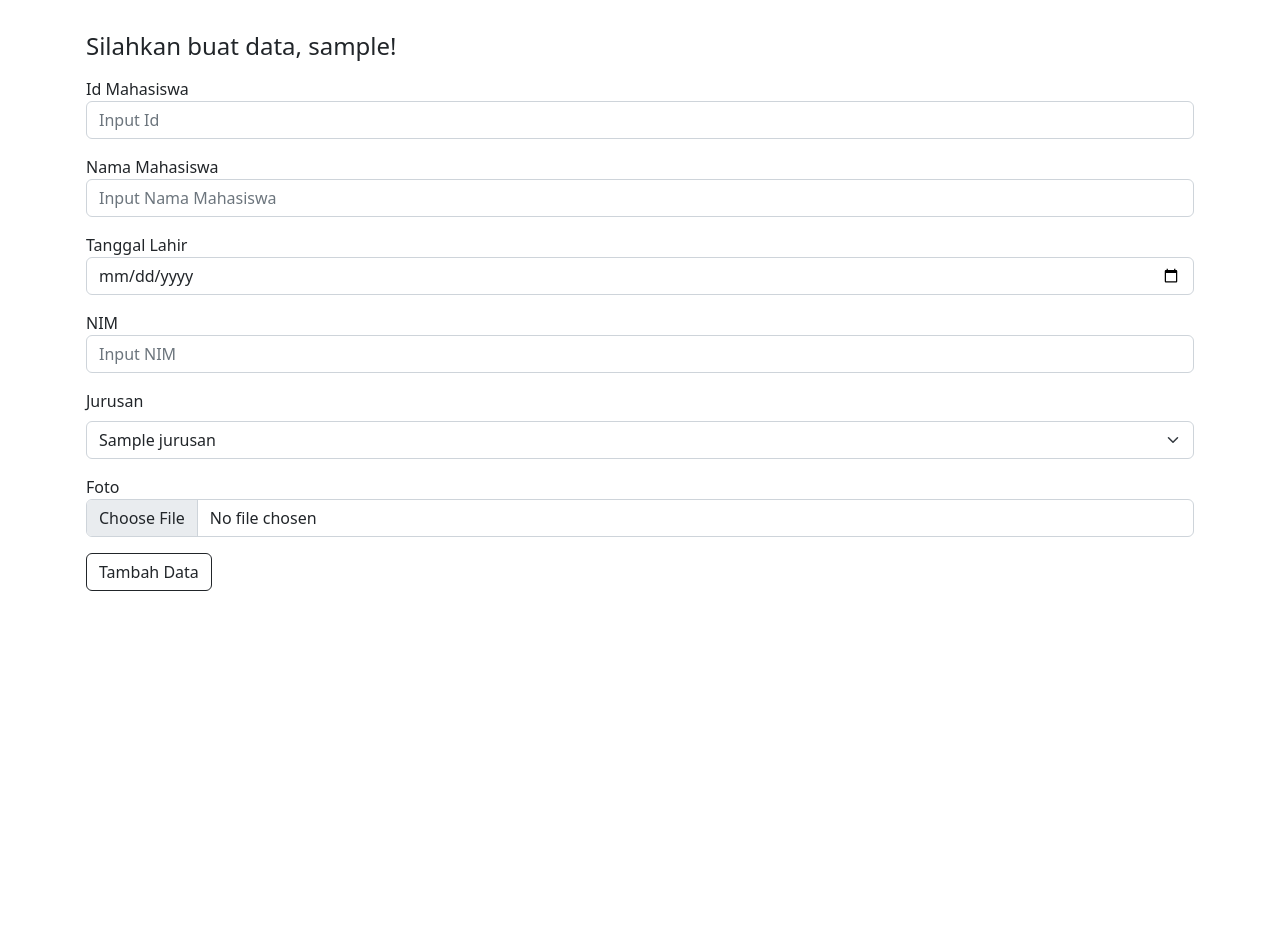
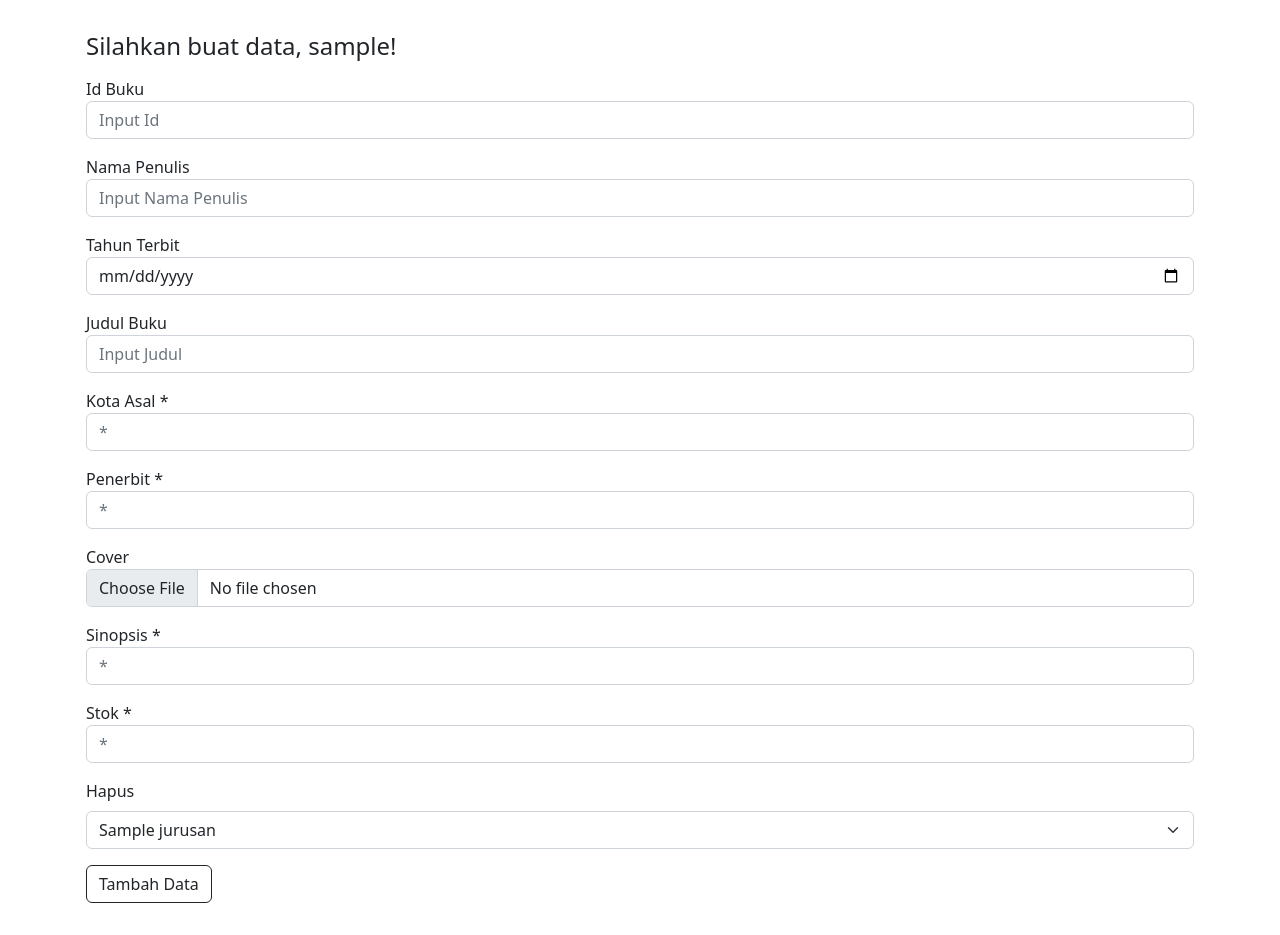
Before and after one commit to handimanny/kelompok13, a PHP site: page /buat.php in a window 1280 px wide. Shown: the part 70-1005 px from the top of the page. Before the commit the page ends 661 px from the top, so only its background shows below. Run offline with PHP 8.4, Linux system fonts and the light colour scheme; the visitor is signed in with stand-in values (Sample User, id 1); tables that the repository leaves empty or names only in its code hold one stand-in row (values such as "Sample post").

Commit message:
perbarui13

```diff
--- a/buat.php
+++ b/buat.php
@@ -5,12 +5,11 @@ include_once("config.php");
 session_start();
 
 if(!isset($_SESSION['username'])){
-  header("Location: admin.php");
+  header("Location: halaman.php");
 }
 
-// akses penguna tertentu
 if($_SESSION['akses']==''){
-  header("Location: admin.php");
+  header("Location: halaman.php");
 }
 
 ?>
@@ -26,7 +25,7 @@ if($_SESSION['akses']==''){
 
 <nav class="navbar navbar-expand-lg navbar-dark bg-dark">
   <div class="container">
-    <a class="navbar-brand" href="admin.php">Kelompok13</a>
+    <a class="navbar-brand" href="halaman.php">Kelompok13</a>
     <button class="navbar-toggler" type="button" data-bs-toggle="collapse" data-bs-target="#navbarSupportedContent" aria-controls="navbarSupportedContent" aria-expanded="false" aria-label="Toggle navigation">
       <span class="navbar-toggler-icon"></span>
     </button>
@@ -45,23 +44,43 @@ if($_SESSION['akses']==''){
           <?php echo "<h4>Silahkan buat data, " . $_SESSION['username'] ."!". "</h4>"; ?>
         </div>
         <div class="mb-3">
-          <label class="form-lable">Id Mahasiswa</label>
+          <label class="form-lable">Id Buku</label>
           <input type="number" class="form-control" placeholder="Input Id" name="id_mahasiswa">
         </div>
         <div class="mb-3">
-          <label class="form-lable">Nama Mahasiswa</label>
-          <input type="text" class="form-control" placeholder="Input Nama Mahasiswa" name="nama">
+          <label class="form-lable">Nama Penulis</label>
+          <input type="text" class="form-control" placeholder="Input Nama Penulis" name="nama">
         </div>
         <div class="mb-3">
-          <label class="form-lable">Tanggal Lahir</label>
+          <label class="form-lable">Tahun Terbit</label>
           <input type="date" class="form-control" name="tgl_lahir">
         </div>
         <div class="mb-3">
-          <label class="form-lable">NIM</label>
-          <input type="number" class="form-control" placeholder="Input NIM" name="nim">
+          <label class="form-lable">Judul Buku</label>
+          <input type="text" class="form-control" placeholder="Input Judul" name="nim">
         </div>
         <div class="mb-3">
-          <label class="form-label">Jurusan</label>
+          <label class="form-lable">Kota Asal *</label>
+          <input type="number" class="form-control" placeholder="*">
+        </div>
+        <div class="mb-3">
+          <label class="form-lable">Penerbit *</label>
+          <input type="number" class="form-control" placeholder="*">
+        </div>
+        <div class="mb-3">
+          <label class="form-lable">Cover</label>
+          <input type="file" class="form-control" name="foto">
+        </div>
+        <div class="mb-3">
+          <label class="form-lable">Sinopsis *</label>
+          <input type="number" class="form-control" placeholder="*">
+        </div>
+        <div class="mb-3">
+          <label class="form-lable">Stok *</label>
+          <input type="number" class="form-control" placeholder="*">
+        </div>
+        <div class="mb-3">
+          <label class="form-label">Hapus</label>
           <select class="form-select" name="id_jurusan">
             <?php
             $ambil = mysqli_query($db,"SELECT * FROM db_sekolah JOIN db_jurusan ON db_sekolah.id_jurusan = db_jurusan.id_jurusan WHERE db_sekolah.id_jurusan = db_jurusan.id_jurusan");
@@ -76,10 +95,6 @@ if($_SESSION['akses']==''){
             }
             ?>
           </select>
-        </div>
-        <div class="mb-3">
-          <label class="form-lable">Foto</label>
-          <input type="file" class="form-control" name="foto">
         </div>
             <input class="btn btn-outline-dark" type="submit" name="Submit" value="Tambah Data">
     </form>
--- a/index.php
+++ b/index.php
@@ -5,7 +5,7 @@ include 'config.php';
 session_start();
 
 if (isset($_SESSION['username'])) {
-    header("Location: admin.php");
+    header("Location: halaman.php");
 }
 error_reporting(0);
 
@@ -21,9 +21,9 @@ if (isset($_POST['submit'])) {
         $_SESSION['akses']=$data['akses'];
 
         if($_SESSION['akses']=='admin'){
-          header('location:admin.php');
+          header('location:halaman.php');
         } else if($_SESSION['akses']==''){
-          header('location:admin.php');
+          header('location:halaman.php');
         }
 
     } else {
```
Also changed, not shown: edit.php (+30 -16 lines), halaman.php (renamed from admin.php, +11 -8 lines), foto/ezgif.com-gif-maker.gif (added).
